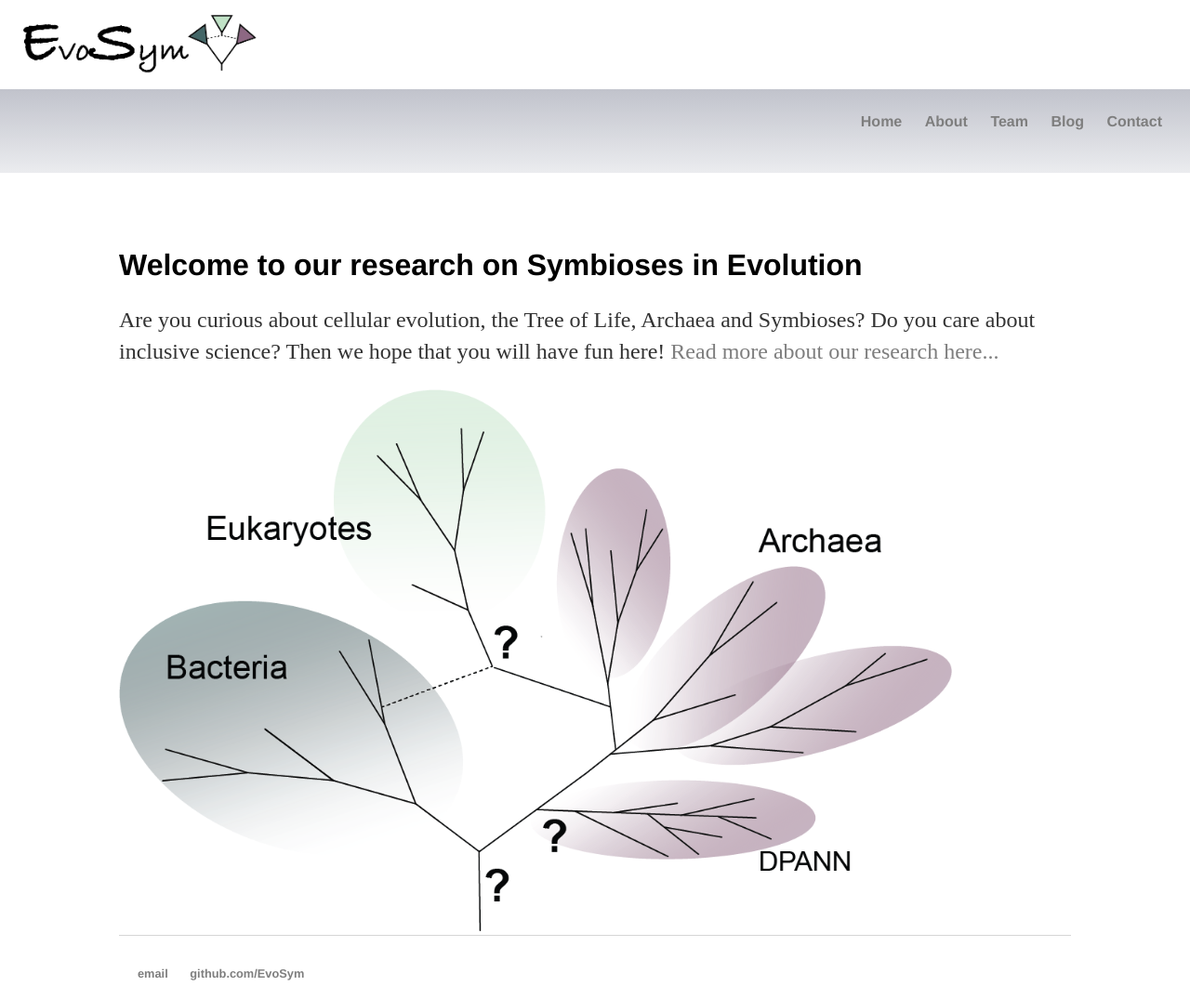
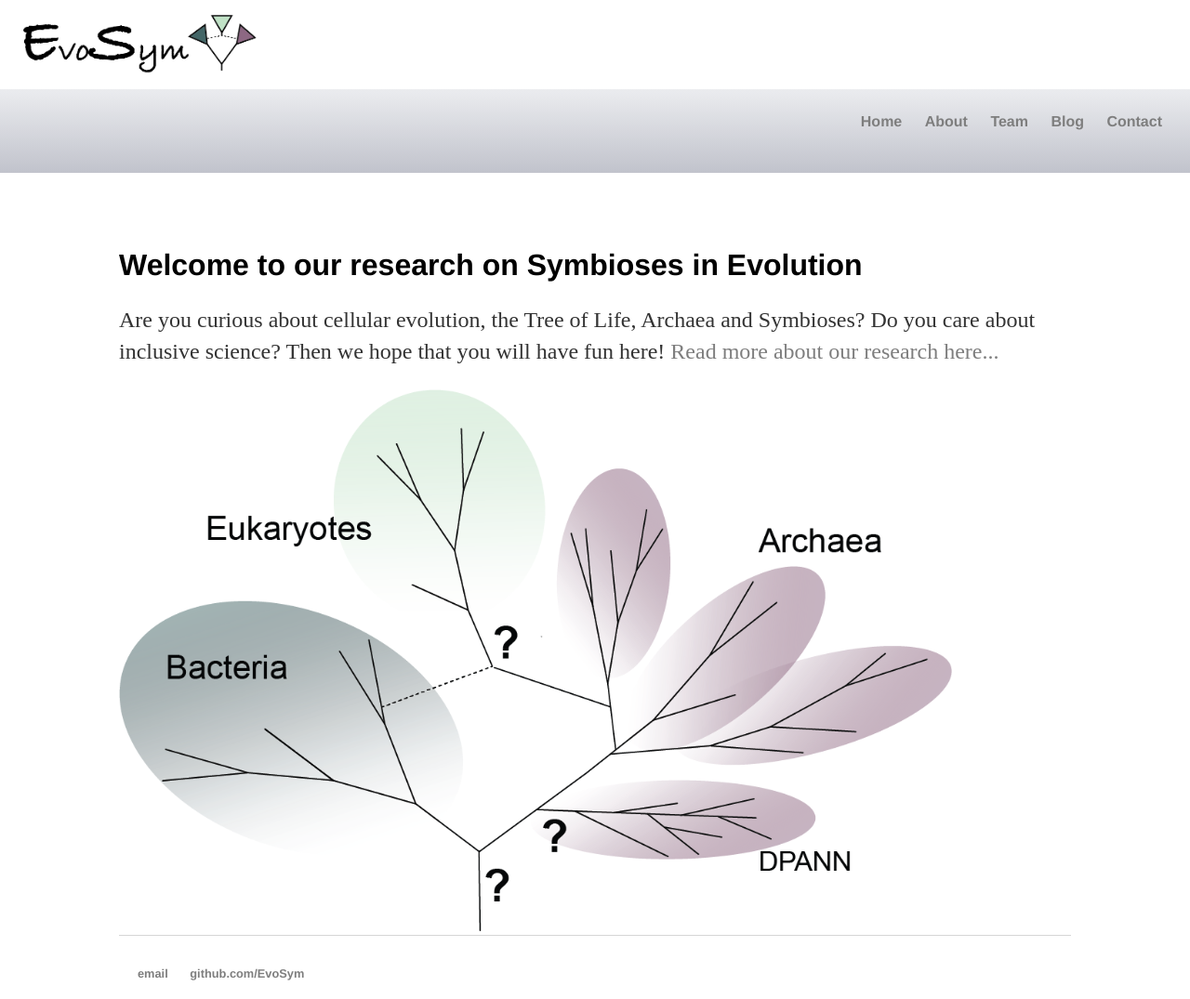
Before and after one commit to EvoSym/EvoSym.github.io, a Jekyll site: the page built from index.html, in a window 1280 px wide. Shown: the whole page at 93% size. Built offline with Jekyll 4.4.1, drawn with Linux system fonts in a browser that asks for light colours.

Commit message:
Update main.css

```diff
--- a/css/main.css
+++ b/css/main.css
@@ -11,7 +11,7 @@ nav {
     width: 100%;
     height: 90px;
     display: block;
-    background-image: linear-gradient(#c1c3cc, #ebecef);
+    background-image: linear-gradient(#ebecef, #c1c3cc);
 }
 nav ul {
     font-family:'Helvetica', 'Arial', 'Sans-Serif';
```
